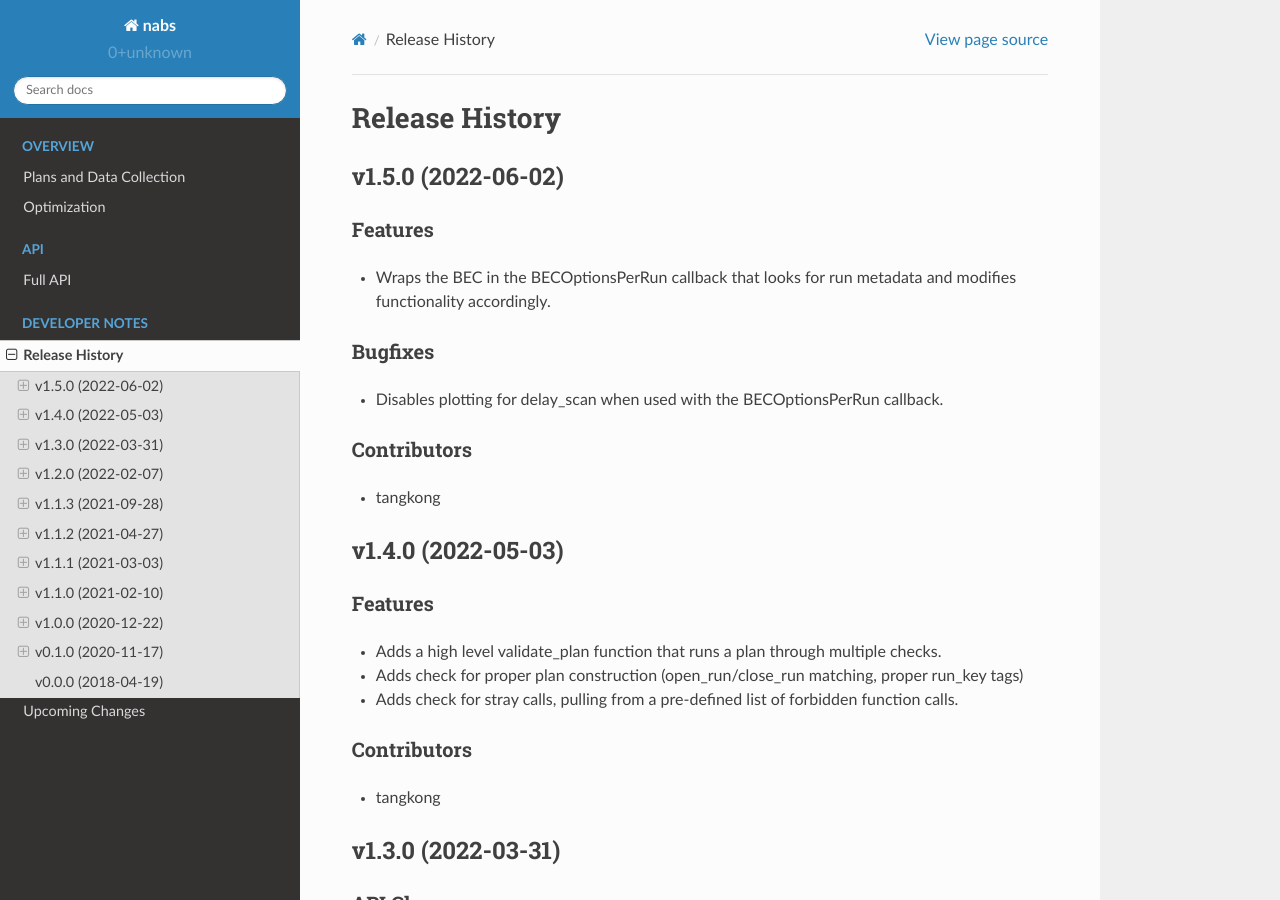
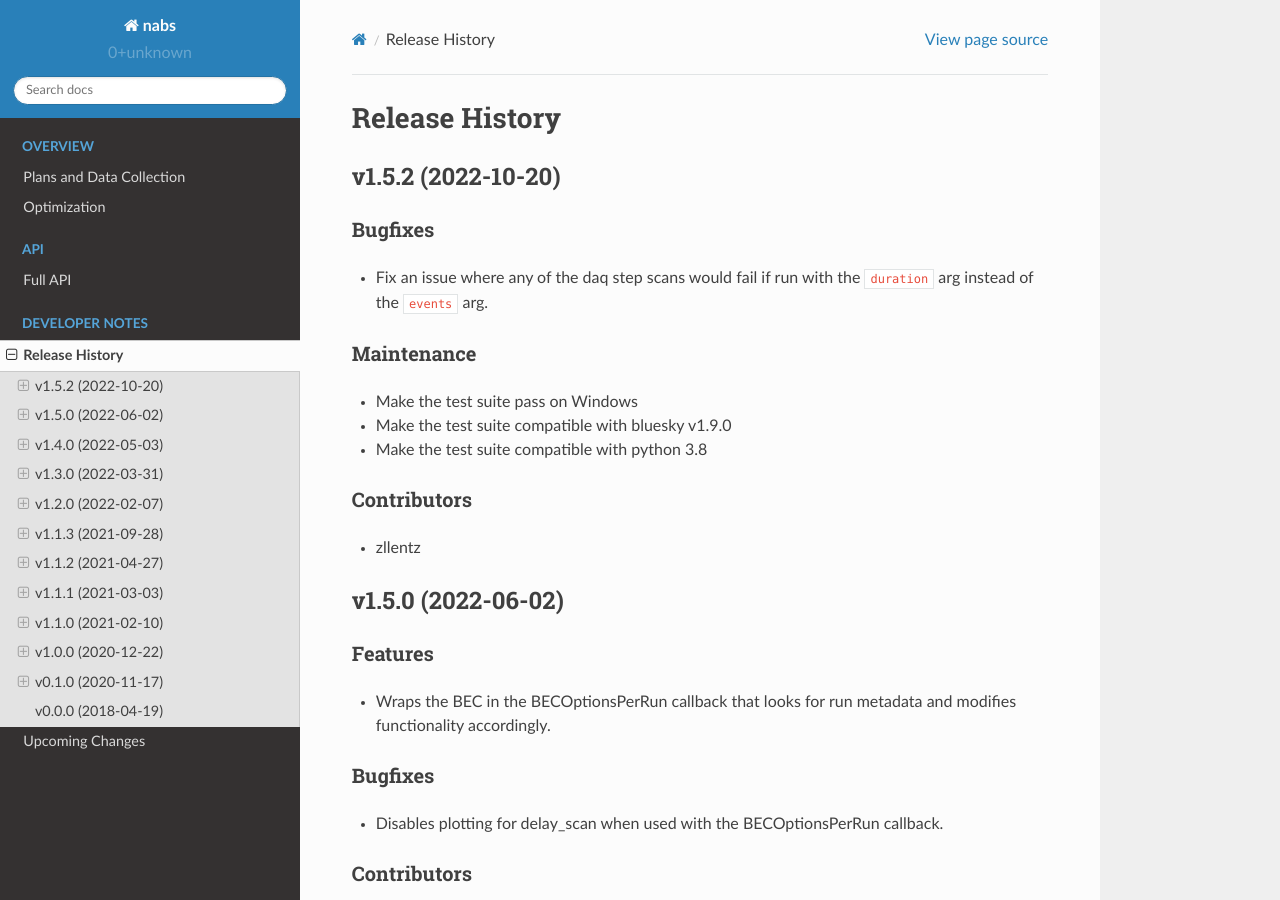
Before and after one commit to pcdshub/nabs, a Sphinx documentation site: the page built from docs/source/releases.rst, in a window 1280 px wide and 900 px high. Built offline with Sphinx 7.4.7 and the Read the Docs theme 2.0.0, drawn with Linux system fonts in a browser that asks for light colours.

Commit message:
DOC: run release notes script

```diff
--- a/docs/source/releases.rst
+++ b/docs/source/releases.rst
@@ -1,5 +1,25 @@
 Release History
 ###############
+
+
+v1.5.2 (2022-10-20)
+===================
+
+Bugfixes
+--------
+- Fix an issue where any of the daq step scans would fail if run with the
+  ``duration`` arg instead of the ``events`` arg.
+
+Maintenance
+-----------
+- Make the test suite pass on Windows
+- Make the test suite compatible with bluesky v1.9.0
+- Make the test suite compatible with python 3.8
+
+Contributors
+------------
+- zllentz
+
 
 
 v1.5.0 (2022-06-02)
```
Also changed, not shown: docs/source/upcoming_release_notes/64-daq_duration_arg.rst (deleted, +0 -25 lines).
